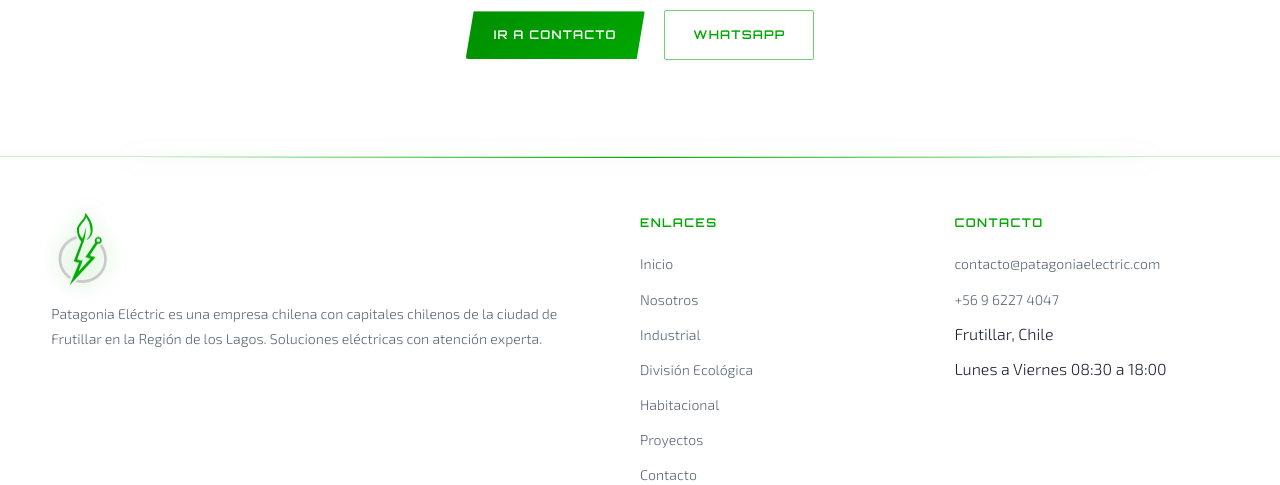
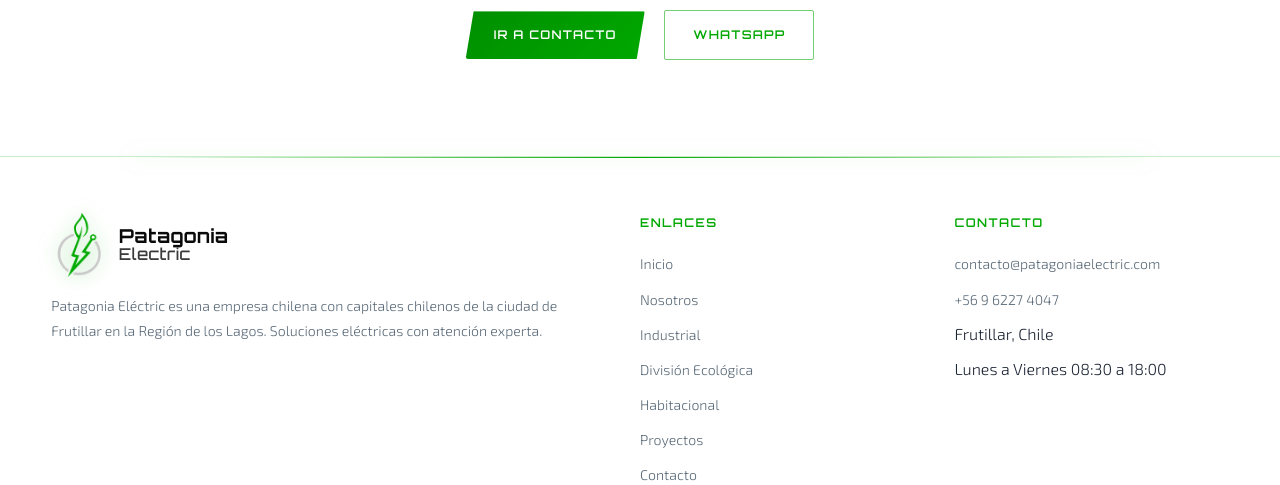
Before and after one commit to Caleushe-desing/patagoniaelectric, a Node server app: page / in a window 1280 px wide. Shown: the part 4560-5045 px from the top of the page. Run offline with Node 20, Linux system fonts and the light colour scheme.

Commit message:
Agregar wordmark Patagonia Electric junto al logo
Muestra el nombre al costado del isotipo en menú y pie:
Patagonia en negro y Electric en gris oscuro.

Co-authored-by: Caleushe-desing <Caleushe-desing@users.noreply.github.com>

```diff
--- a/public/css/styles.css
+++ b/public/css/styles.css
@@ -131,19 +131,69 @@ ul { list-style: none; }
   gap: 1.5rem;
 }
 
+.logo {
+  display: inline-flex;
+  align-items: center;
+  gap: 0.7rem;
+  text-decoration: none;
+  min-width: 0;
+}
+
 .logo img,
 .logo__img {
   height: 48px;
   width: auto;
-  max-width: 120px;
+  max-width: 56px;
   object-fit: contain;
   object-position: left center;
   display: block;
+  flex-shrink: 0;
   filter: drop-shadow(0 0 12px var(--neon-glow));
   transition: filter var(--transition);
 }
 
-.logo:hover img { filter: drop-shadow(0 0 20px var(--neon-glow)); }
+.logo:hover img,
+.logo:hover .logo__img { filter: drop-shadow(0 0 20px var(--neon-glow)); }
+
+.brand-name {
+  display: flex;
+  flex-direction: column;
+  line-height: 1.05;
+  font-family: var(--font-display);
+  letter-spacing: 0.02em;
+}
+
+.brand-name__patagonia {
+  color: #0a0a0a;
+  font-weight: 700;
+  font-size: 1.05rem;
+}
+
+.brand-name__electric {
+  color: #3a3a3a;
+  font-weight: 500;
+  font-size: 0.92rem;
+}
+
+.logo--footer {
+  margin-bottom: 1rem;
+}
+
+.logo--footer .logo__img,
+.logo--footer .footer__logo {
+  height: 64px;
+  max-width: 72px;
+  margin-bottom: 0;
+  filter: drop-shadow(0 0 10px var(--neon-glow));
+}
+
+.logo--footer .brand-name__patagonia {
+  font-size: 1.2rem;
+}
+
+.logo--footer .brand-name__electric {
+  font-size: 1.02rem;
+}
 
 .nav { display: flex; align-items: center; gap: 2rem; }
 .nav__list { display: flex; align-items: center; gap: 0.25rem; }
@@ -1081,13 +1131,16 @@ ul { list-style: none; }
 .footer__brand img,
 .footer__logo {
   display: block;
-  height: 72px;
+  height: 64px;
   width: auto;
-  max-width: 140px;
+  max-width: 72px;
   object-fit: contain;
   object-position: left center;
+  filter: drop-shadow(0 0 10px var(--neon-glow));
+}
+
+.footer__brand > .logo {
   margin-bottom: 1rem;
-  filter: drop-shadow(0 0 10px var(--neon-glow));
 }
 
 .footer__brand p { font-size: 0.88rem; color: var(--text-muted); line-height: 1.8; }
--- a/views/partials/footer.ejs
+++ b/views/partials/footer.ejs
@@ -2,15 +2,21 @@
   <div class="container">
     <div class="footer__grid">
       <div class="footer__brand">
+        <a href="/" class="logo logo--footer">
           <img
             src="<%= (typeof c !== 'undefined' && c.general.logoFooter) ? c.general.logoFooter : '/images/logo.png' %>"
-          alt="Patagonia Electric"
+            alt=""
             class="footer__logo"
             width="106"
             height="120"
             loading="lazy"
             <%- typeof cmsAttr !== 'undefined' ? cmsAttr('general', 'logoFooter', { type: 'image' }) : '' %>
           >
+          <span class="brand-name" aria-label="Patagonia Electric">
+            <span class="brand-name__patagonia">Patagonia</span>
+            <span class="brand-name__electric">Electric</span>
+          </span>
+        </a>
         <p><%= typeof c !== 'undefined' ? c.general.footerText : site.legalName %></p>
       </div>
       <div>
--- a/views/partials/header.ejs
+++ b/views/partials/header.ejs
@@ -1,7 +1,11 @@
 <header class="header">
   <div class="container header__inner">
     <a href="/" class="logo">
-      <img src="<%= (typeof c !== 'undefined' && c.general.logoHeader) ? c.general.logoHeader : '/images/logo-color.png' %>" alt="Patagonia Electric - Ingeniería y Montaje Eléctrico" class="logo__img" width="106" height="120" <%- typeof cmsAttr !== 'undefined' ? cmsAttr('general', 'logoHeader', { type: 'image' }) : '' %>>
+      <img src="<%= (typeof c !== 'undefined' && c.general.logoHeader) ? c.general.logoHeader : '/images/logo-color.png' %>" alt="" class="logo__img" width="106" height="120" <%- typeof cmsAttr !== 'undefined' ? cmsAttr('general', 'logoHeader', { type: 'image' }) : '' %>>
+      <span class="brand-name" aria-label="Patagonia Electric">
+        <span class="brand-name__patagonia">Patagonia</span>
+        <span class="brand-name__electric">Electric</span>
+      </span>
     </a>
     <nav class="nav" aria-label="Navegación principal">
       <ul class="nav__list">
```
Lines whose indentation alone changed are shown as unchanged.
